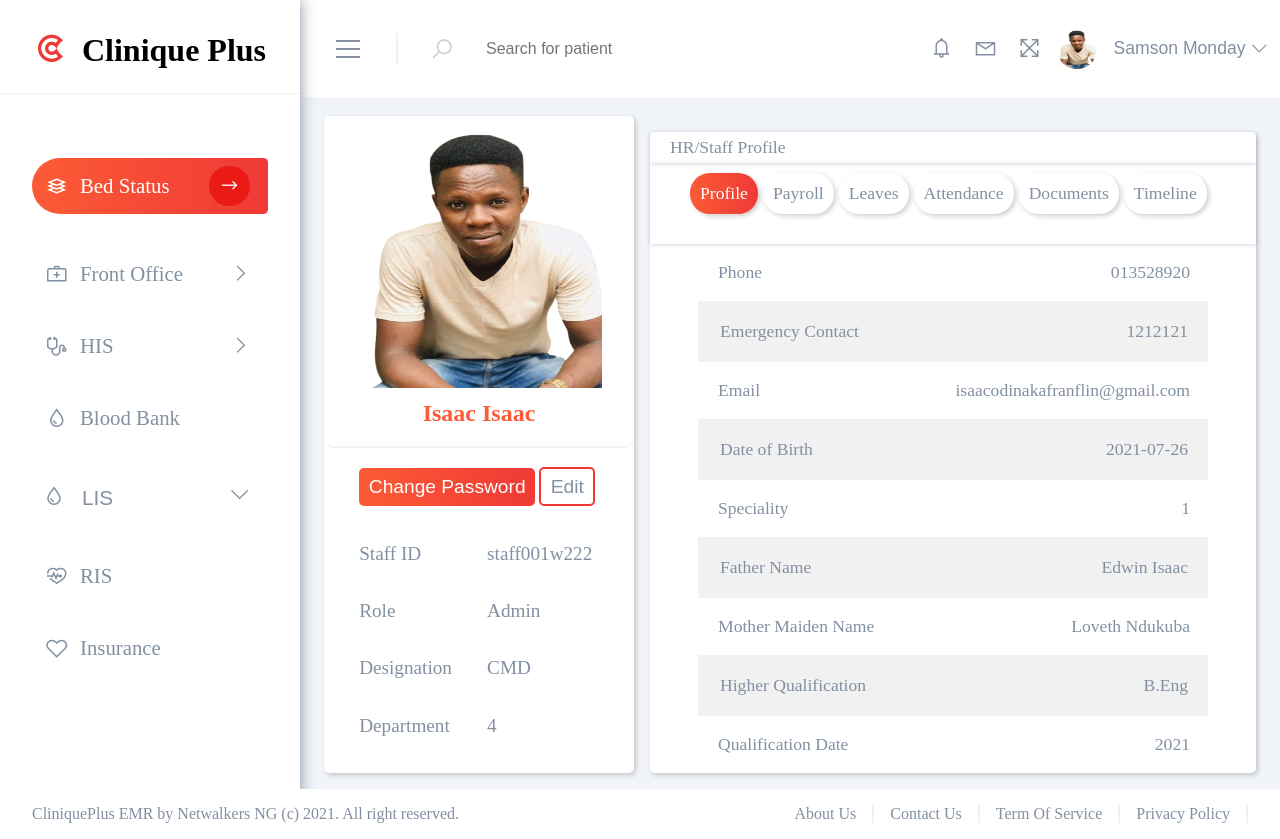
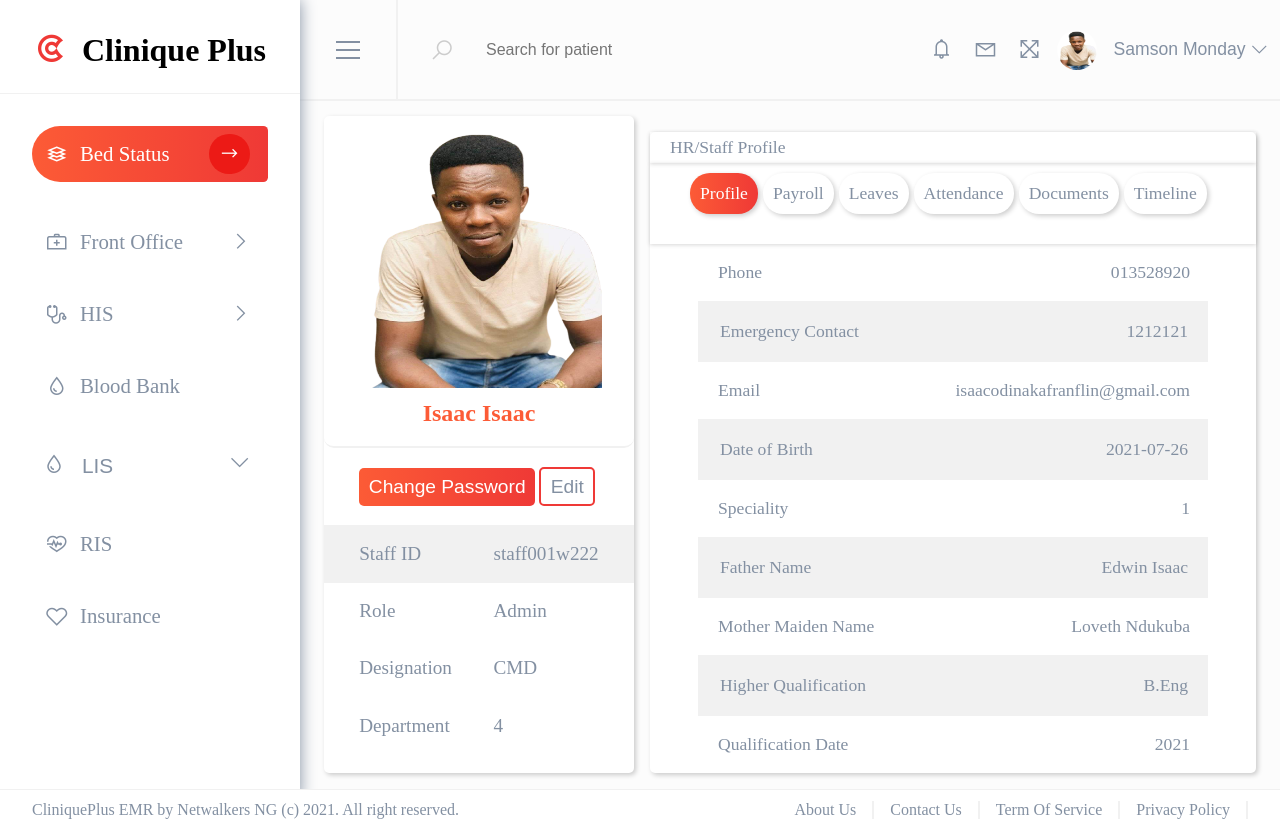
Before and after one commit to al-waheed/CliniquePlus, a plain HTML site: page index.html in a window 1280 px wide. Drawn offline with nearby package versions, Linux system fonts and the light colour scheme.

Commit message:
fix css issues

```diff
--- a/index.css
+++ b/index.css
@@ -44,7 +44,7 @@
 }
 
 .sidebar-menu {
-  margin-top: 4rem;
+  margin-top: 2rem;
 }
 
 .sidebar-menu li {
@@ -121,7 +121,7 @@
 .sidebar-menu .dropdown-container {
   display: none;
   background-color: var(--primary-color2);
-  padding-left: 25px;
+  padding-left: 40px;
   margin-bottom: -40px;
 }
 
@@ -141,12 +141,11 @@ header {
   display: flex;
   align-items: center;
   justify-content: space-between;
-  padding: 1.8rem 0rem;
   border-bottom: 2px solid var(--primary-color2);
   position: fixed;
   width: calc(100% - 300px);
   top: 0;
-  background-color: var(--primary-color);
+  background-color: #fcfcfc;
 }
 
 .search {
@@ -156,7 +155,7 @@ header {
 
 .search label span {
   font-size: 2rem;
-  padding: 0rem 2rem;
+  padding: 2.1rem 2rem;
   color: var(--primary-color1);
   border-right: 2px solid var(--primary-color2);
 }
@@ -164,6 +163,10 @@ header {
 .search-wrapper {
   display: flex;
   align-items: center;
+}
+
+.search-wrapper input{
+  background-color: #fcfcfc;
 }
 
 .search-wrapper span {
@@ -268,12 +271,12 @@ header {
 /* navbar  end */
 
 
-/* main-content */
+/* main */
 
 main {
   margin-top: 100px;
   padding: 1rem 1.5rem;
-  background: #f1f5f9;
+  background: #fcfcfc;
   display: flex;
 }
 
@@ -334,7 +337,11 @@ main {
 }
 
 .patient-info .patient-detail {
-  margin-left: -2.2rem;
+  margin-left: -1.8rem;
+}
+
+.patient-info .patient-details h4.active{
+ background-color: var(--primary-color2);
 }
 
 .patient-info .patient-details h4 {
@@ -401,7 +408,7 @@ main {
   border: 2px solid var(--primary-color2);
 }
 
-/* main-content end */
+/* main end */
 
 /* footer */
 
@@ -409,13 +416,14 @@ footer{
   position: relative;
   z-index: 2;
   background-color: var(--primary-color);
+  border-top: 1px solid var(--primary-color2);
 }
 
 .company-info {
   display: flex;
   align-items: center;
   justify-content: space-between;
-  padding: 1rem 2rem;
+  padding: 0.7rem 2rem;
   color: var(--primary-color1);
 }
 
```
Also changed, not shown: 1 other file.
